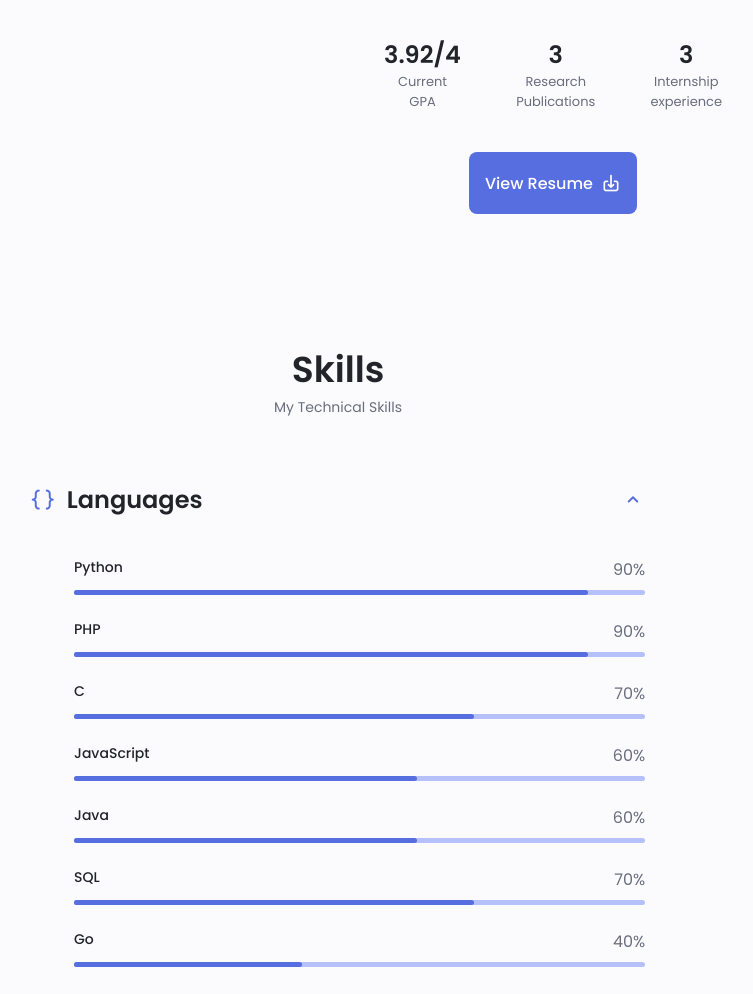
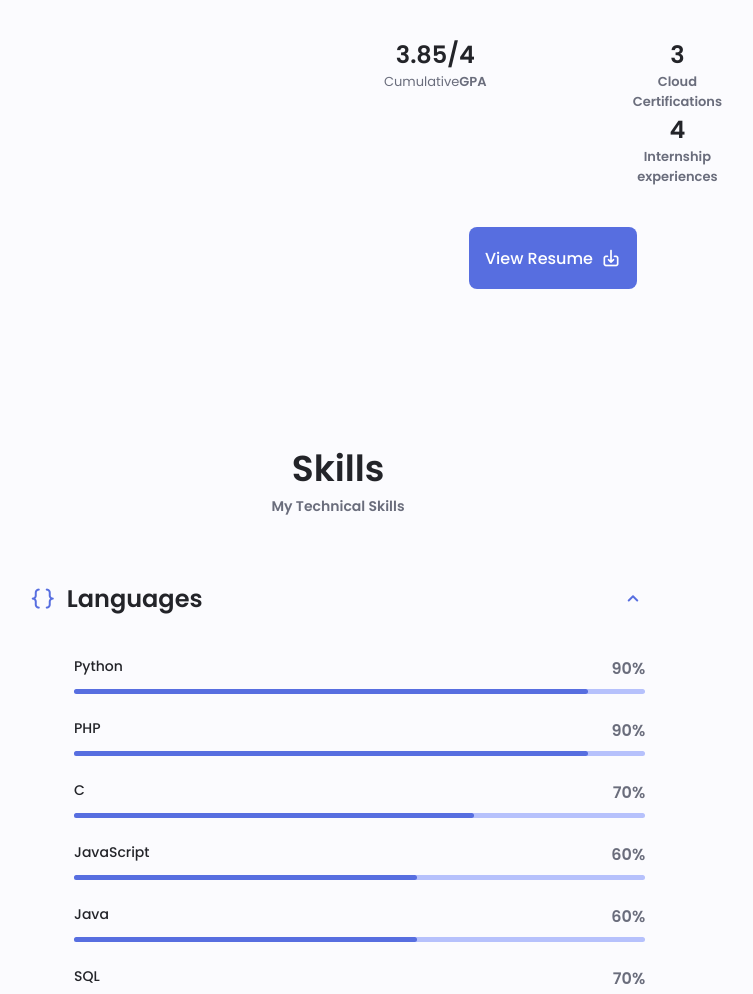
Before and after one commit to bhargavi1poyekar/bhargavi1poyekar.github.io, a plain HTML site: page index.html in a window 1280 px wide. Shown: the part 1340-2334 px from the top of the page, without its empty margins (302-1055 px from the left). Drawn offline with nearby package versions, Linux system fonts and the light colour scheme.

Commit message:
certification and gpa change in about me

```diff
--- a/index.html
+++ b/index.html
@@ -138,18 +138,18 @@
                             #CloudDevOps #InfrastructureAsCode #PlatformEngineering
                         <div class="about__info">
                             <div>
-                                <span class="about__info-title">3.92/4</span>
-                                <span class="about__info-name">Current<br>GPA</span>
+                                <span class="about__info-title">3.85/4</span>
+                                <span class="about__info-name">Cumulative<b>GPA</span>
                             </div>
 
                             <div>
                                 <span class="about__info-title">3</span>
-                                <span class="about__info-name">Research<br>Publications</span>
+                                <span class="about__info-name">Cloud<br>Certifications</span>
                             </div>
 
                             <div>
-                                <span class="about__info-title">3</span>
-                                <span class="about__info-name">Internship <br>experience</span>
+                                <span class="about__info-title">4</span>
+                                <span class="about__info-name">Internship <br>experiences</span>
                             </div>
                         </div>
                         <div class="about__buttons">
```
